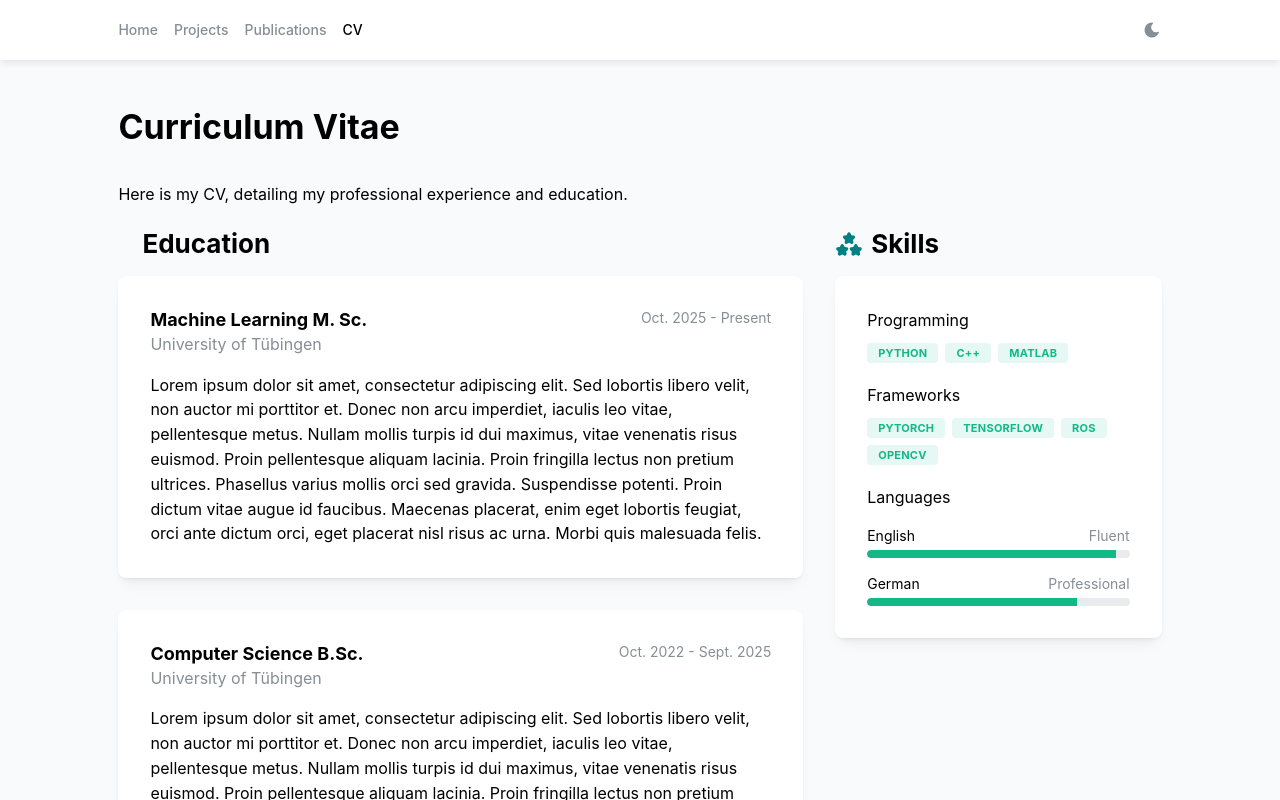
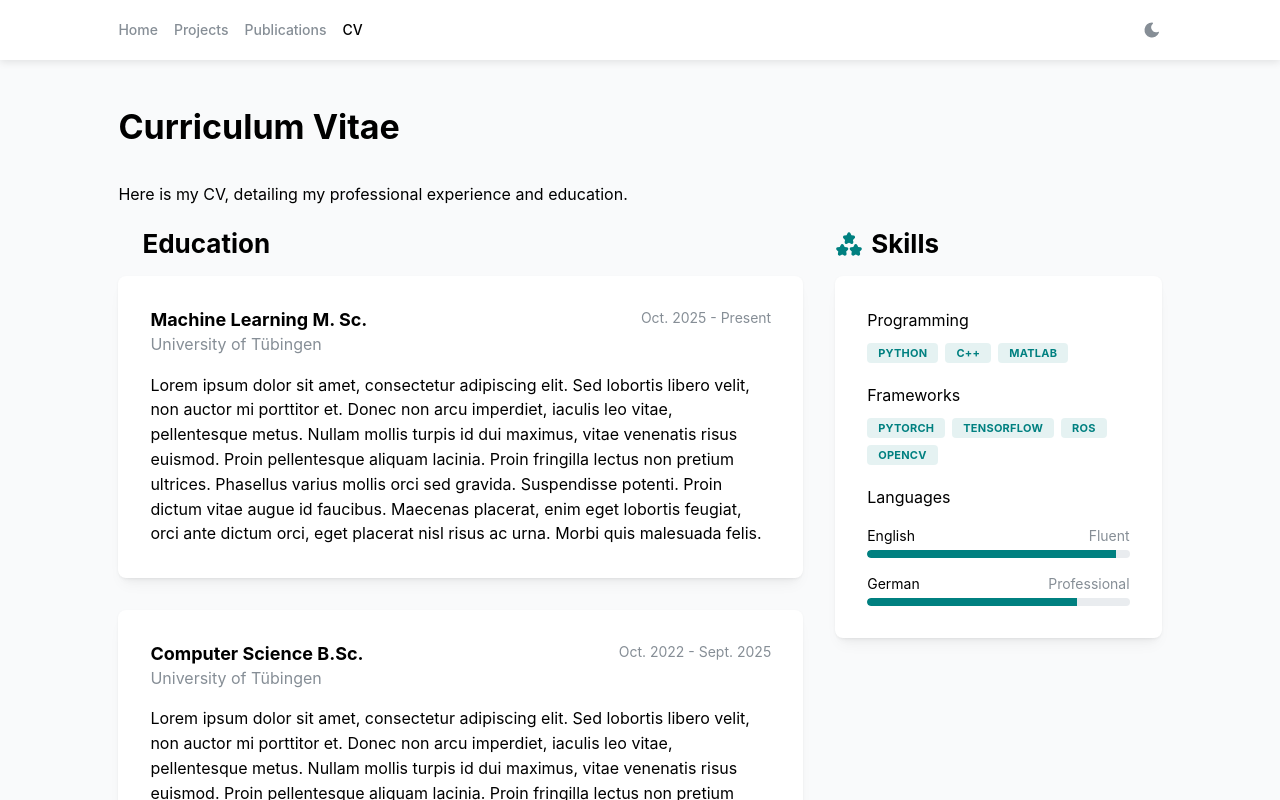
Before and after one commit to DerSimi/portfolio-website, a React (Vite) app: page / in a window 1280 px wide. Both pictures are taken after a click on the link "CV". Shown: the top 800 px of the page. Built offline with nearby package versions, Linux system fonts and the light colour scheme; some icons are missing.

Commit message:
fixed colors

```diff
--- a/src/components /cv/ExperienceView.tsx
+++ b/src/components /cv/ExperienceView.tsx
@@ -1,5 +1,5 @@
 import { IconBriefcase2Filled } from '@tabler/icons-react';
-import { Group, Timeline, Title, useMantineTheme } from '@mantine/core';
+import { Group, Paper, Timeline, Title, useMantineTheme } from '@mantine/core';
 import { CvEntry } from '@/components /cv/CvHelper';
 import { cv as cvConfig } from '@/config/pages/cv';
 import { cv as cvTranslation } from '@/config/translation';
@@ -9,6 +9,8 @@ export function ExperienceView() {
   // Hardcoded teal for the timeline. Can not use the css keyword teal within
   // the timeline because mantine will use a different color.
   const teal = '#008080';
+
+  console.log(theme.colors.teal, "hihihihi")
 
   return (
     <>
@@ -24,17 +26,7 @@ export function ExperienceView() {
           <Timeline.Item
             key={index}
             lineVariant={entry.current ? 'dashed' : 'solid'}
-            bullet={
-              <div
-                style={{
-                  width: 18,
-                  height: 18,
-                  borderRadius: '50%',
-                  background: teal,
-                  border: `5px solid ${teal}`,
-                }}
-              />
-            }
+            bullet={<Paper w="100%" h="100%" radius="50%" bg={theme.other.colors.accentColor}></Paper>}
           >
             <CvEntry {...entry} />
           </Timeline.Item>
--- a/src/components /cv/SkillView.tsx
+++ b/src/components /cv/SkillView.tsx
@@ -1,5 +1,14 @@
 import { IconStarsFilled } from '@tabler/icons-react';
-import { Badge, Group, Progress, Stack, Text, Title, useMantineTheme } from '@mantine/core';
+import {
+  Badge,
+  Group,
+  Progress,
+  Stack,
+  Text,
+  Title,
+  useMantineColorScheme,
+  useMantineTheme,
+} from '@mantine/core';
 import { cv as cvConfig } from '@/config/pages/cv';
 import { cv as cvTranslation } from '@/config/translation';
 import { PersonalCard } from '../PersonalCard';
@@ -9,7 +18,11 @@ export function SkillView() {
   return (
     <>
       <Group gap={8} mb="md">
-        <IconStarsFilled size={28} color={theme.other.colors.accentColor} style={{ marginBottom: 0 }} />
+        <IconStarsFilled
+          size={28}
+          color={theme.other.colors.accentColor}
+          style={{ marginBottom: 0 }}
+        />
         <Title fz="h2" mb={0}>
           {cvTranslation.skills}
         </Title>
@@ -21,7 +34,14 @@ export function SkillView() {
               <Text size="md">{category.label}</Text>
               <Group gap={7}>
                 {category.skills.map((skill) => (
-                  <Badge key={skill} variant="light" color={theme.other.colors.accentColor} size="md" radius="sm">
+                  <Badge
+                    autoContrast
+                    key={skill}
+                    variant={'light'}
+                    color={theme.other.colors.accentColor}
+                    size="md"
+                    radius="sm"
+                  >
                     {skill}
                   </Badge>
                 ))}
--- a/src/config/theme.tsx
+++ b/src/config/theme.tsx
@@ -6,7 +6,7 @@ import { createTheme } from '@mantine/core';
 export const theme = createTheme({
   other: {
     colors: {
-      accentColor: 'teal',
+      accentColor: '#008080',
 
       // Light Mode
       light: {
```
